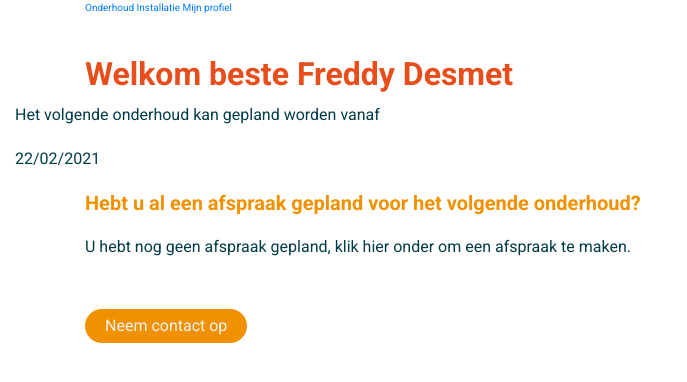
After one commit to AntonLabeeuw/heating-company-team2, a PHP site: page /ingelogd.geenafspraak.html in a window 1280 px wide. The commit adds this page. Shown: the top 382 px of the page, without its empty margins (0-687 px from the left). Run offline with PHP 8.4, Linux system fonts and the light colour scheme.

Commit message:
button is object

```diff
--- a/css/_elements.scss
+++ b/css/_elements.scss
@@ -30,19 +30,3 @@ p {
     margin-top: $p-margin-T;
     margin-bottom: $p-margin-B;
 }
-
-.button {
-    font-size: 1.6rem;
-    color: $color-grey;
-    border-radius: $btn-border-radius;
-    background-color: $color-orange;
-    padding-left: $btn-padding-L-R;
-    padding-right: $btn-padding-L-R;
-    padding-top: $btn-padding-T-B;
-    padding-bottom: $btn-padding-T-B;
-    margin-top: $btn-margin-T;
-    margin-bottom: $btn-margin-B;
-    text-align: center;
-    text-decoration: none;
-    display: inline-block;
-}
--- a/css/_objects.scss
+++ b/css/_objects.scss
@@ -0,0 +1,15 @@
+.o-button {
+    font-size: 1.6rem;
+    color: $color-grey;
+    border-radius: $btn-border-radius;
+    background-color: $color-orange;
+    padding-left: $btn-padding-L-R;
+    padding-right: $btn-padding-L-R;
+    padding-top: $btn-padding-T-B;
+    padding-bottom: $btn-padding-T-B;
+    margin-top: $btn-margin-T;
+    margin-bottom: $btn-margin-B;
+    text-align: center;
+    text-decoration: none;
+    display: inline-block;
+}
--- a/css/screen.css
+++ b/css/screen.css
@@ -36,7 +36,7 @@ p {
   margin-bottom: 2rem;
 }
 
-.button {
+.o-button {
   font-size: 1.6rem;
   color: #edf3f4;
   border-radius: 17px;
--- /dev/null
+++ b/ingelogd.geenafspraak.html
@@ -0,0 +1,61 @@
+<!doctype html>
+<html lang="en">
+
+<head>
+    <title>Title</title>
+    <!-- Required meta tags -->
+    <meta charset="utf-8">
+    <meta name="viewport" content="width=device-width, initial-scale=1, shrink-to-fit=no">
+
+    <!-- Bootstrap CSS -->
+    <link rel="stylesheet" href="https://stackpath.bootstrapcdn.com/bootstrap/4.3.1/css/bootstrap.min.css"
+        integrity="sha384-ggOyR0iXCbMQv3Xipma34MD+dH/1fQ784/j6cY/iJTQUOhcWr7x9JvoRxT2MZw1T" crossorigin="anonymous">
+    <link rel="stylesheet" href="css/screen.css" />
+</head>
+
+<body>
+
+    <body>
+        <!-- mijn nav -->
+        <header>
+
+        </header>
+        <!-- mijn main -->
+        <main>
+            <div class="container">
+                <a class="o-button-nav" href="">Onderhoud</a>
+                <a class="o-button-nav" href="">Installatie</a>
+                <a class="o-button-nav" href="">Mijn profiel</a>
+                <h1>Welkom beste Freddy Desmet</h1>
+            </div>
+            <div class="container-fluid c-banner-klok">
+                <p class="o-p-grey">Het volgende onderhoud kan gepland worden vanaf</p>
+                <p class="o-p-grey-xl">22/02/2021</p>
+            </div>
+            <div class="container">
+                <h2>Hebt u al een afspraak gepland voor het volgende onderhoud?</h2>
+                <p> U hebt nog geen afspraak gepland, klik hier onder om een afspraak te maken.</p>
+                <a class="o-button" href="">Neem contact op</a>
+            </div>
+        </main>
+        <!-- mijn footer -->
+        <footer class="c-footer">
+        </footer>
+
+    </body>
+    <!-- Optional JavaScript -->
+    <!-- jQuery first, then Popper.js, then Bootstrap JS -->
+    <script src="https://code.jquery.com/jquery-3.3.1.slim.min.js"
+        integrity="sha384-q8i/X+965DzO0rT7abK41JStQIAqVgRVzpbzo5smXKp4YfRvH+8abtTE1Pi6jizo"
+        crossorigin="anonymous"></script>
+    <script src="https://cdnjs.cloudflare.com/ajax/libs/popper.js/1.14.7/umd/popper.min.js"
+        integrity="sha384-UO2eT0CpHqdSJQ6hJty5KVphtPhzWj9WO1clHTMGa3JDZwrnQq4sF86dIHNDz0W1"
+        crossorigin="anonymous"></script>
+    <script src="https://stackpath.bootstrapcdn.com/bootstrap/4.3.1/js/bootstrap.min.js"
+        integrity="sha384-JjSmVgyd0p3pXB1rRibZUAYoIIy6OrQ6VrjIEaFf/nJGzIxFDsf4x0xIM+B07jRM"
+        crossorigin="anonymous"></script>
+
+
+</body>
+
+</html>
```
Also changed, not shown: ingelogd.nietaangemeld.html (added, +36 -0 lines), policy.html (+12 -5 lines), 1 other file.
